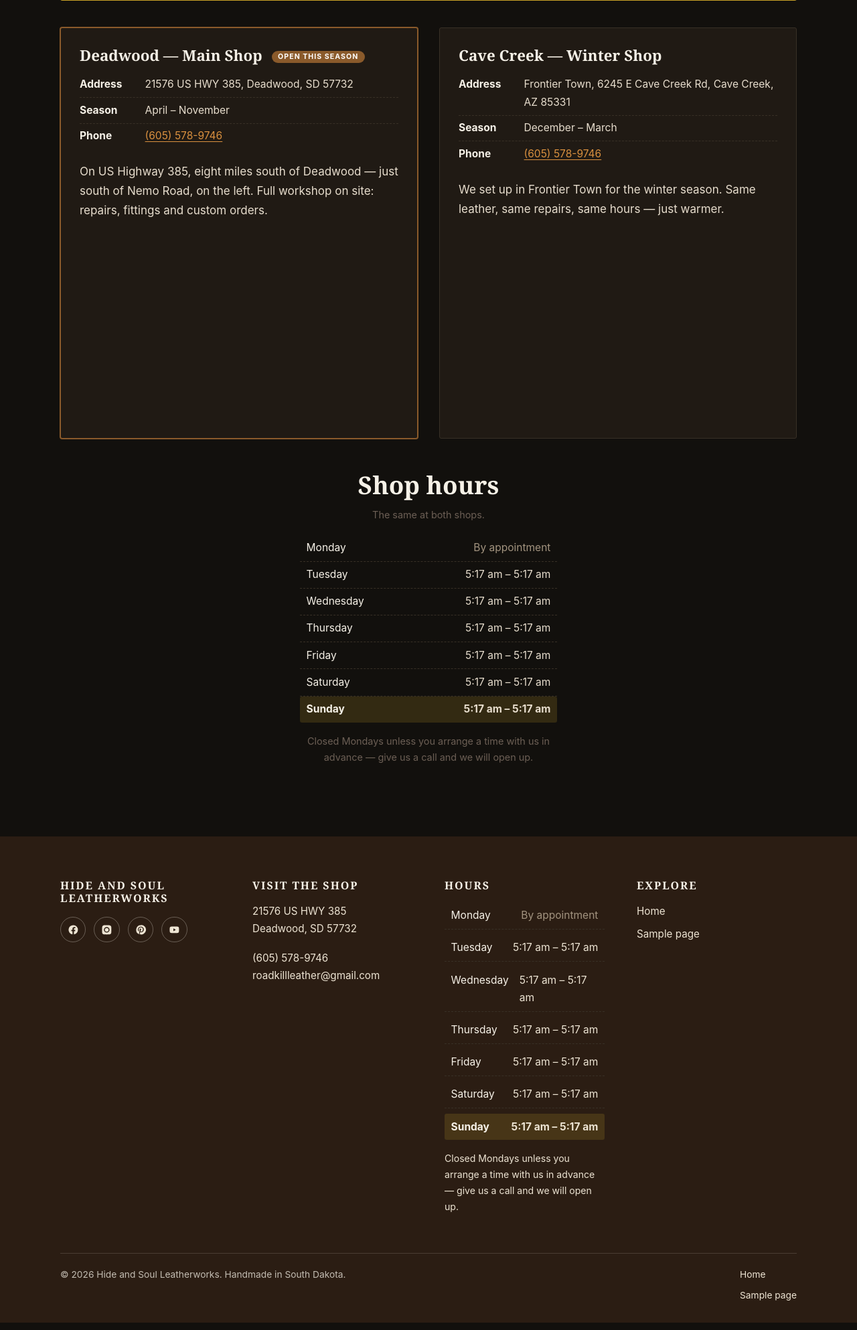
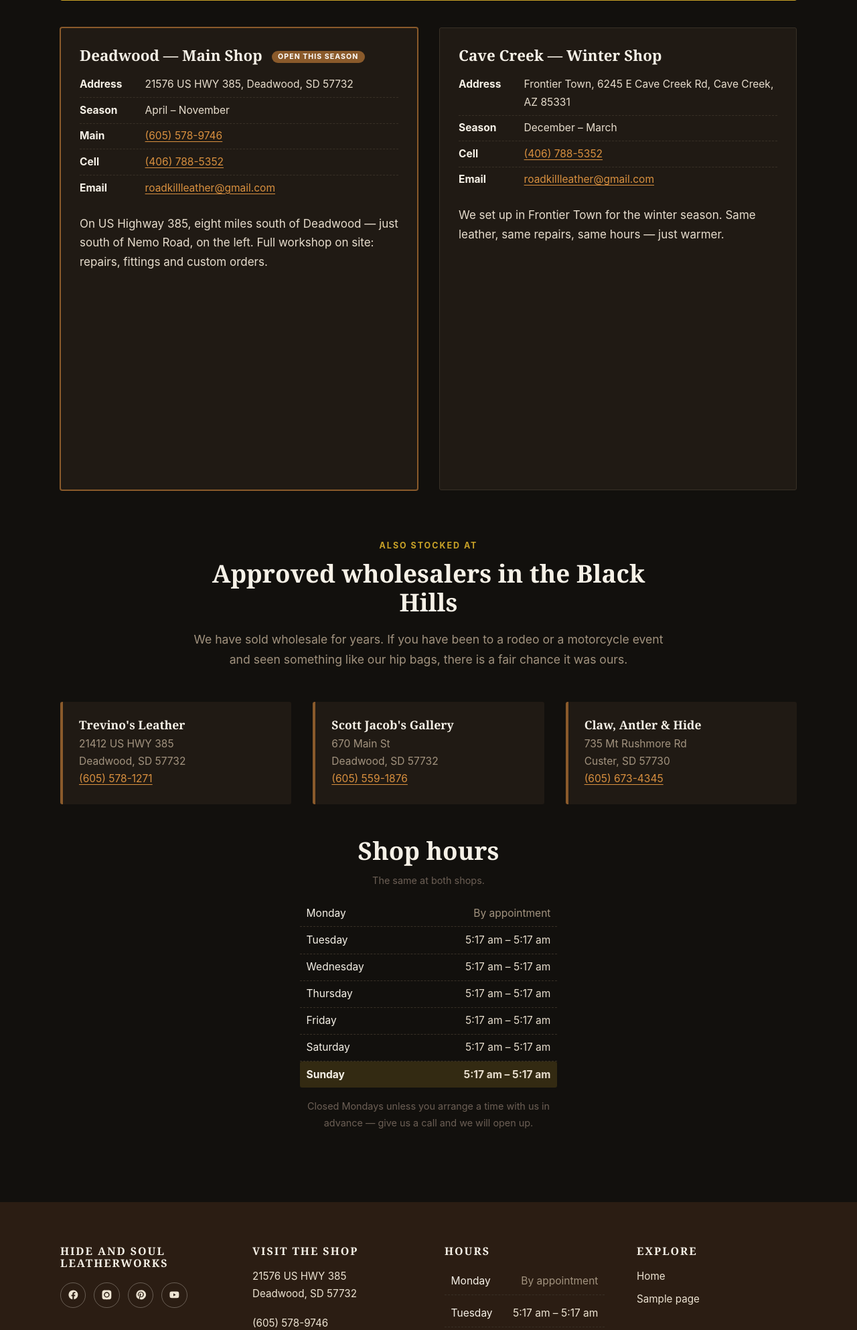
Before and after one commit to RRTCRT/Whost, a WordPress theme: template theme/hide-and-soul/page-templates/template-locations.php in a window 1280 px wide. Shown: the part 659-2645 px from the top of the page at 67% size. Run offline with PHP 8.4 and a stand-in for WordPress, Linux system fonts and the light colour scheme; the site name, menu and one post (Sample post) are stand-ins, and other content is empty; a map, chart or similar area stays blank; some libraries are stand-ins or nearby versions.

Commit message:
Add wholesalers, the cell number, and a third set of opening hours
The Locations page carried three things the theme did not have.

Approved wholesalers: Trevino's Leather, Scott Jacob's Gallery and Claw,
Antler & Hide all stock our work locally. They are now in hs_wholesalers()
and render on the Locations page under the storefronts, with the wholesale
copy from the page.

The 406 number turns out to be the general cell, not just a custom-orders
line: the page lists it beside the shop number for Deadwood and it is the
only number given for Cave Creek. Locations now carry both a main and a
cell where they differ, and Cave Creek uses the cell alone — the 605 line
is a Black Hills number.

Opening hours now have three published versions. The owner says Tue-Sat
9-5, the homepage says Wed-Sat 10-5, and the Locations page says Tue-Sat
9-6. Only Sunday is consistent. The theme keeps the owner's version; all
three are tabulated in docs/CONTENT-ISSUES.md.

Also recorded there: Wix Stores is DISABLED on the site, which is why the
price write failed with a 401 and why the app never showed in the
installed list. Reads still work, so the migration is unaffected.

Co-Authored-By: Claude Opus 5 <noreply@anthropic.com>
Claude-Session: https://claude.ai/code/session_01BWWB5rUZmbfBGLhWxfXFyj

```diff
--- a/theme/hide-and-soul/inc/business-info.php
+++ b/theme/hide-and-soul/inc/business-info.php
@@ -21,8 +21,8 @@ function hs_info_defaults() {
 		// The homepage says "est. 1983" — not 1984, as directory listings claim.
 		'tagline'      => 'Handcrafted leather since 1983',
 		'phone'        => '(605) 578-9746',
-		// The custom-orders page routes callers straight to Jenn on a separate
-		// line rather than the shop number.
+		// The mobile. The custom-orders page routes callers here rather than to
+		// the shop, and it is the only number given for the Cave Creek outpost.
 		'custom_phone' => '(406) 788-5352',
 		// Confirmed from the Wix site's contact settings.
 		'email'        => 'roadkillleather@gmail.com',
@@ -83,11 +83,15 @@ function hs_phone_href( $key = 'phone' ) {
  *   string — a custom label for a day that isn't a normal open window
  *   null   — closed
  *
- * NOTE: these are the hours the owner gave directly. The old Wix homepage
- * advertised something different — "Wednesday - Saturday: 10 am - 5 pm,
- * Sunday 10 am - 4 pm, Closed Monday" — so the Wix site was either stale or
- * these are new. Worth settling before launch; whichever is wrong is turning
- * people away at the door.
+ * NOTE: these are the hours the owner gave directly. The Wix site published two
+ * other versions of them, on two different pages:
+ *
+ *   owner          Tue-Sat 9-5,  Sun 10-4, Mon by arrangement   <- used here
+ *   homepage       Wed-Sat 10-5, Sun 10-4, closed Mon
+ *   locations page Tue-Sat 9-6,  Sun 10-4
+ *
+ * Three answers to "when are you open". Settle it before launch — see
+ * docs/CONTENT-ISSUES.md.
  *
  * Only array values reach the structured data. Monday is deliberately a label
  * rather than a window: "by appointment" is not an opening time, and telling
@@ -124,6 +128,50 @@ function hs_format_time( $time ) {
 	$stamp = strtotime( $time );
 
 	return $stamp ? date_i18n( 'g:i a', $stamp ) : $time;
+}
+
+/**
+ * Approved wholesalers who stock Hide and Soul goods locally.
+ *
+ * From the Locations page. These are other people's shops — keep the details
+ * accurate or drop the entry rather than letting it go stale.
+ *
+ * @return array<int, array<string, string>>
+ */
+function hs_wholesalers() {
+	$stockists = array(
+		array(
+			'name'   => "Trevino's Leather",
+			'street' => '21412 US HWY 385',
+			'city'   => 'Deadwood',
+			'region' => 'SD',
+			'postal' => '57732',
+			'phone'  => '(605) 578-1271',
+		),
+		array(
+			'name'   => "Scott Jacob's Gallery",
+			'street' => '670 Main St',
+			'city'   => 'Deadwood',
+			'region' => 'SD',
+			'postal' => '57732',
+			'phone'  => '(605) 559-1876',
+		),
+		array(
+			'name'   => 'Claw, Antler & Hide',
+			'street' => '735 Mt Rushmore Rd',
+			'city'   => 'Custer',
+			'region' => 'SD',
+			'postal' => '57730',
+			'phone'  => '(605) 673-4345',
+		),
+	);
+
+	/**
+	 * Filter the stockist list.
+	 *
+	 * @param array $stockists Wholesaler rows.
+	 */
+	return apply_filters( 'hs_wholesalers', $stockists );
 }
 
 /**
@@ -192,6 +240,7 @@ function hs_locations() {
 			'region'  => hs_info( 'region' ),
 			'postal'  => hs_info( 'postal' ),
 			'phone'   => hs_info( 'phone' ),
+			'cell'    => hs_info( 'custom_phone' ),
 			'season'  => 'April – November',
 			'note'    => 'On US Highway 385, eight miles south of Deadwood — just south of Nemo Road, on the left. Full workshop on site: repairs, fittings and custom orders.',
 			'map'     => 'https://maps.google.com/maps?q=21576+US+HWY+385+Deadwood+SD+57732&output=embed',
@@ -203,7 +252,10 @@ function hs_locations() {
 			'city'    => 'Cave Creek',
 			'region'  => 'AZ',
 			'postal'  => '85331',
-			'phone'   => hs_info( 'phone' ),
+			// The site lists only the cell for Cave Creek — the shop line is
+			// a Black Hills number and isn't answered down there.
+			'phone'   => hs_info( 'custom_phone' ),
+			'cell'    => '',
 			'season'  => 'December – March',
 			'note'    => 'We set up in Frontier Town for the winter season. Same leather, same repairs, same hours — just warmer.',
 			'map'     => 'https://maps.google.com/maps?q=6245+E+Cave+Creek+Rd+Cave+Creek+AZ+85331&output=embed',
--- a/theme/hide-and-soul/page-templates/template-locations.php
+++ b/theme/hide-and-soul/page-templates/template-locations.php
@@ -69,8 +69,20 @@ while ( have_posts() ) :
 							</li>
 
 							<li>
-								<strong><?php esc_html_e( 'Phone', 'hide-and-soul' ); ?></strong>
-								<span><a href="<?php echo esc_url( hs_phone_href() ); ?>"><?php echo esc_html( $loc['phone'] ); ?></a></span>
+								<strong><?php echo esc_html( empty( $loc['cell'] ) ? __( 'Cell', 'hide-and-soul' ) : __( 'Main', 'hide-and-soul' ) ); ?></strong>
+								<span><a href="tel:+<?php echo esc_attr( preg_replace( '/\D+/', '', $loc['phone'] ) ); ?>"><?php echo esc_html( $loc['phone'] ); ?></a></span>
+							</li>
+
+							<?php if ( ! empty( $loc['cell'] ) ) : ?>
+								<li>
+									<strong><?php esc_html_e( 'Cell', 'hide-and-soul' ); ?></strong>
+									<span><a href="tel:+<?php echo esc_attr( preg_replace( '/\D+/', '', $loc['cell'] ) ); ?>"><?php echo esc_html( $loc['cell'] ); ?></a></span>
+								</li>
+							<?php endif; ?>
+
+							<li>
+								<strong><?php esc_html_e( 'Email', 'hide-and-soul' ); ?></strong>
+								<span><a href="mailto:<?php echo esc_attr( hs_info( 'email' ) ); ?>"><?php echo esc_html( hs_info( 'email' ) ); ?></a></span>
 							</li>
 						</ul>
 
@@ -88,6 +100,28 @@ while ( have_posts() ) :
 						<?php endif; ?>
 					</div>
 				<?php endforeach; ?>
+			</div>
+
+			<?php /* Approved wholesalers — other shops that stock our work. */ ?>
+			<div style="margin-top:clamp(3rem,7vw,4.5rem);">
+				<div class="hs-section__head">
+					<span class="hs-eyebrow"><?php esc_html_e( 'Also stocked at', 'hide-and-soul' ); ?></span>
+					<h2><?php esc_html_e( 'Approved wholesalers in the Black Hills', 'hide-and-soul' ); ?></h2>
+					<p><?php esc_html_e( 'We have sold wholesale for years. If you have been to a rodeo or a motorcycle event and seen something like our hip bags, there is a fair chance it was ours.', 'hide-and-soul' ); ?></p>
+				</div>
+
+				<div class="hs-grid hs-grid--3">
+					<?php foreach ( hs_wholesalers() as $hs_shop ) : ?>
+						<div class="hs-material" data-hs-reveal>
+							<h3 style="font-size:1.1rem;"><?php echo esc_html( $hs_shop['name'] ); ?></h3>
+							<p>
+								<?php echo esc_html( $hs_shop['street'] ); ?><br>
+								<?php echo esc_html( $hs_shop['city'] . ', ' . $hs_shop['region'] . ' ' . $hs_shop['postal'] ); ?><br>
+								<a href="tel:+1<?php echo esc_attr( preg_replace( '/\D+/', '', $hs_shop['phone'] ) ); ?>"><?php echo esc_html( $hs_shop['phone'] ); ?></a>
+							</p>
+						</div>
+					<?php endforeach; ?>
+				</div>
 			</div>
 
 			<div style="max-width:24rem;margin:3rem auto 0;">
```
Also changed, not shown: docs/CONTENT-ISSUES.md (+34 -4 lines).
